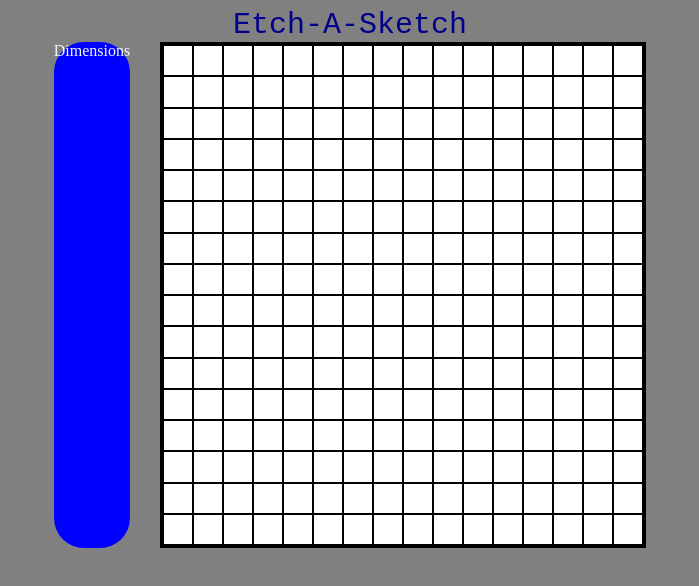
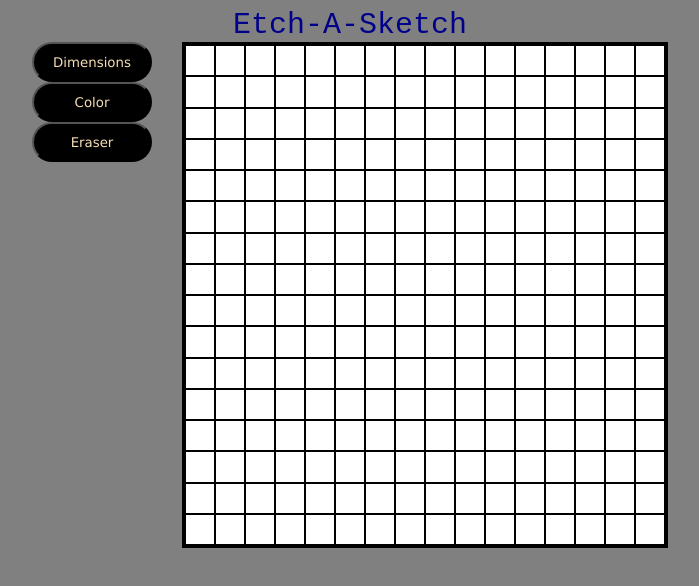
Before and after one commit to awsimness/etch-a-sketch, a plain HTML site: page index.html in a window 1280 px wide. Shown: the whole page, without its empty margins (290-989 px from the left). Drawn offline with Linux system fonts and the light colour scheme.

Commit message:
add color changing and eraser functionality

```diff
--- a/index.html
+++ b/index.html
@@ -11,9 +11,11 @@
 <body>
     <div class="pageTitle">Etch-A-Sketch</div>
     <div class="wrapper">
-        <div class="buttons">
-            <div class="dimBt">Dimensions</div>
-        </div>
+        <span class="buttons">
+            <button class="dimBt">Dimensions</button>
+            <button class="colBt">Color</button>
+            <button class="eraser">Eraser</button>
+        </span>
         <div class="screen"></div>
     </div>
 </body>
--- a/script.js
+++ b/script.js
@@ -1,6 +1,9 @@
 let screen=document.querySelector('.screen')
 let main=true
 let dimBt=document.querySelector('.dimBt')
+let colBt=document.querySelector('.colBt')
+let eraser=document.querySelector('.eraser')
+let color='red'
 
 dimBt.addEventListener('click',()=>{
     let dimensions=0;
@@ -18,7 +21,7 @@ dimBt.addEventListener('click',()=>{
         div.style.cssText=`border:solid 1px;background:white;padding:${boxSize}px`
         screen.appendChild(div)
         div.addEventListener("mouseover",()=>{
-            div.style.backgroundColor='red';
+            div.style.backgroundColor=`${color}`;
 
         })
     }
@@ -31,11 +34,18 @@ for (i=0;i<256;i++) {
     div.style.cssText=`border:solid 1px;background:white;padding:14px`
     screen.appendChild(div)
     div.addEventListener("mouseover",()=>{
-        div.style.backgroundColor='red';
+        div.style.backgroundColor=`${color}`;
 
     })
 }
 
+colBt.addEventListener('click',()=>{
+    color='pink'
+})
+
+eraser.addEventListener('click',()=>{
+    color='white'
+})
 
 
 var cssId = 'myCss';  // you could encode the css path itself to generate id..
--- a/style.css
+++ b/style.css
@@ -27,9 +27,14 @@ body {
     flex-wrap: wrap;
 }
 
-.buttons {
-    color: aliceblue;
-    background-color: blue;
+
+.buttons button {
+    display: block;
+    color: wheat;
+    font-family: Verdana, Geneva, Tahoma, sans-serif;
+    height: 40px;
+    width: 120px;
+    background-color: black;
     border-radius: 30px;
     text-align: center;
 }
```
